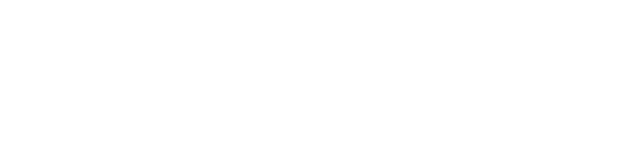
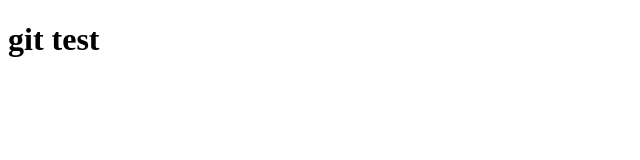
Before and after one commit to ali14358/testing, a plain HTML site: page index.html in a window 1280 px wide. Shown: the whole page, without its empty margins (0-640 px from the left). Drawn offline with Linux system fonts and the light colour scheme.

Commit message:
first commit

```diff
--- a/index.html
+++ b/index.html
@@ -8,5 +8,9 @@
 </head>
 <body>
 
+    <div>
+        <h1>git test</h1>
+    </div>
+
 </body>
 </html>
```
